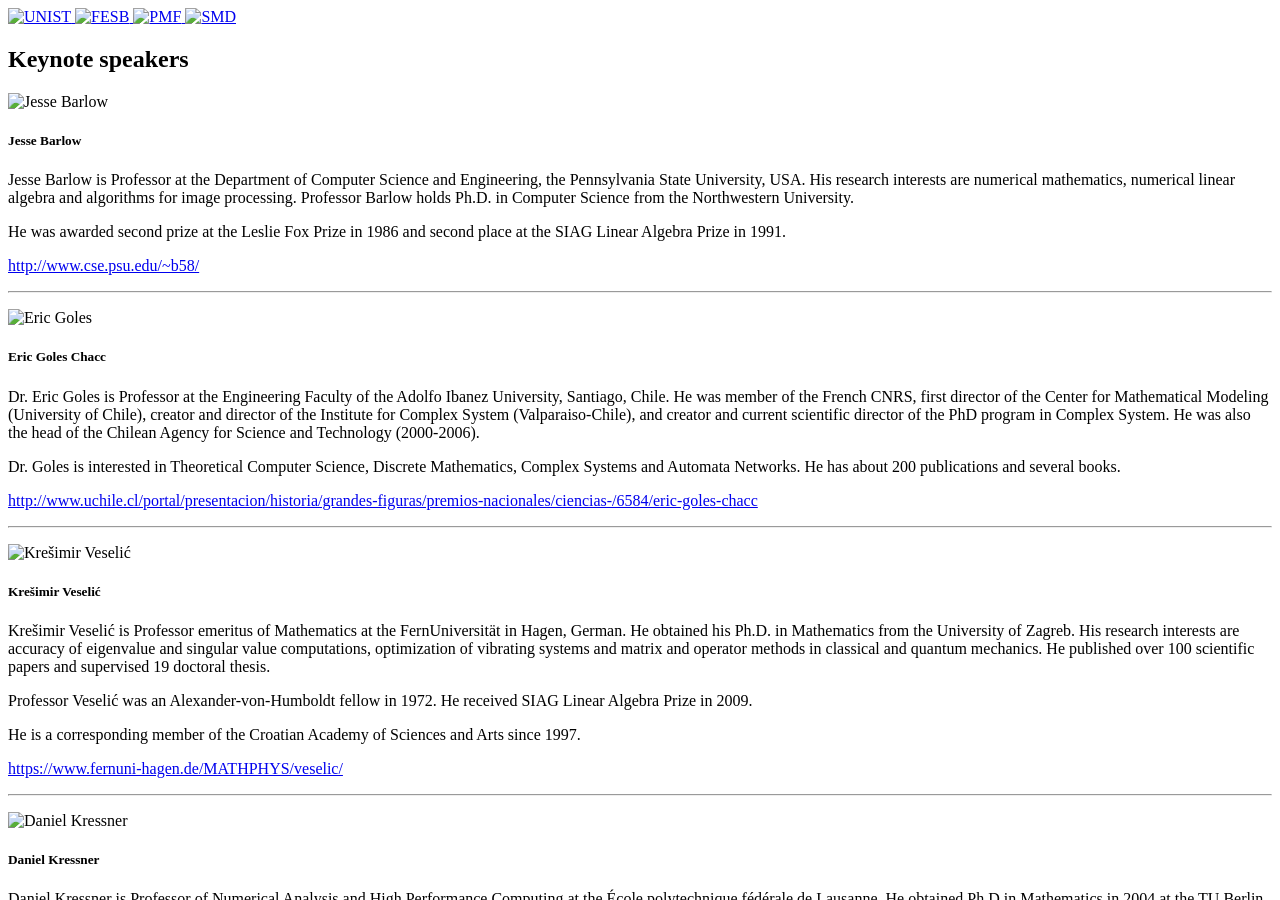
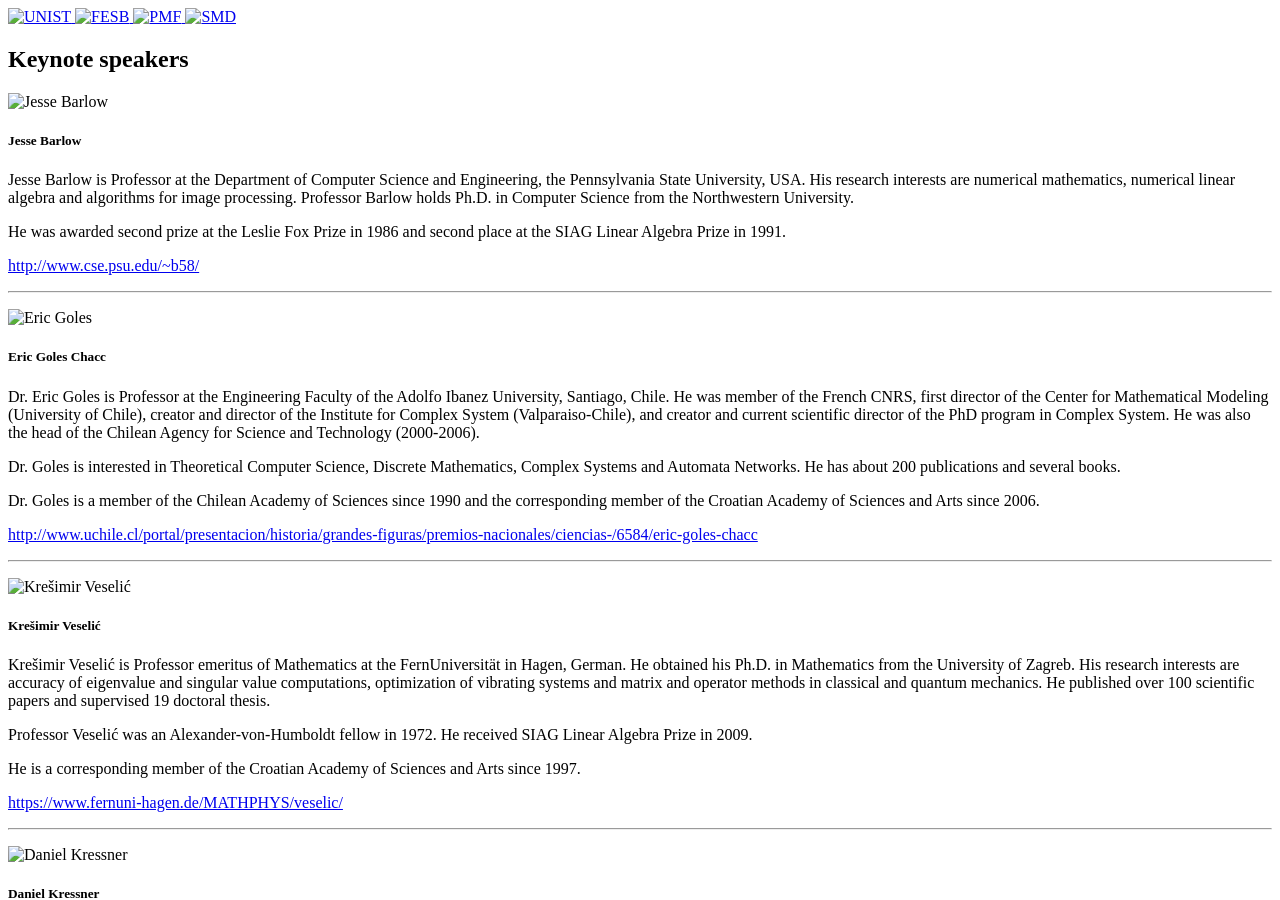
Before and after one commit to ivanslapnicar/SAMD2018, a Jekyll site: the page built from _posts/2018-05-03-keynote-speakers.markdown, in a window 1280 px wide and 900 px high. Built offline with Jekyll 4.4.1, drawn with Linux system fonts in a browser that asks for light colours; some of the changed text lies outside the part shown.

Commit message:
Update 2018-05-03-keynote-speakers.markdown

```diff
--- a/_posts/2018-05-03-keynote-speakers.markdown
+++ b/_posts/2018-05-03-keynote-speakers.markdown
@@ -32,6 +32,8 @@ Technology (2000-2006).
 Dr. Goles is interested in Theoretical Computer Science, Discrete Mathematics, Complex
 Systems and Automata Networks. He has about 200 publications and several books.
 
+Dr. Goles is a member of the Chilean Academy of Sciences since 1990 and the corresponding member of the Croatian Academy of Sciences and Arts since 2006.
+
 <http://www.uchile.cl/portal/presentacion/historia/grandes-figuras/premios-nacionales/ciencias-/6584/eric-goles-chacc>{:target="_blank"}
 
 ___
```
